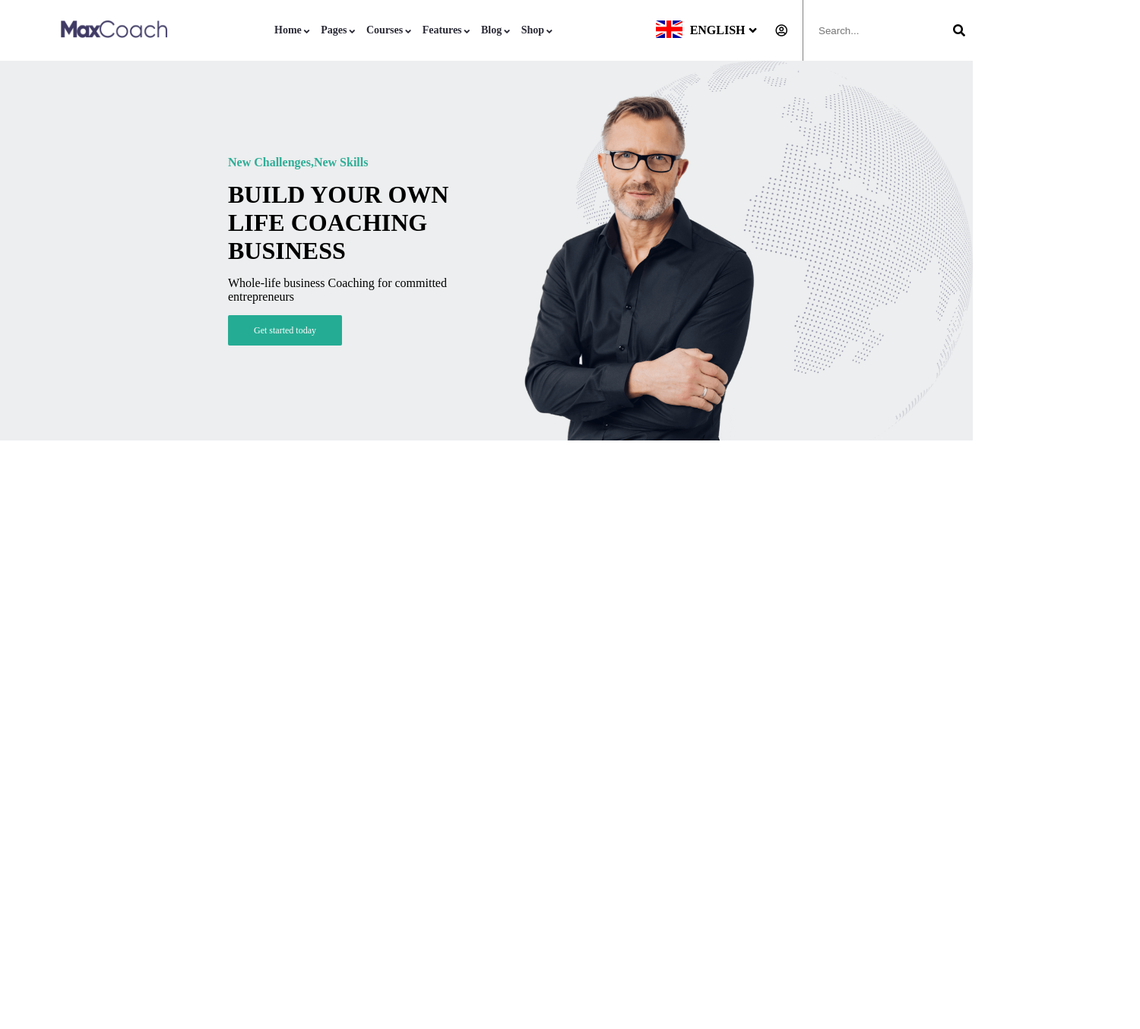
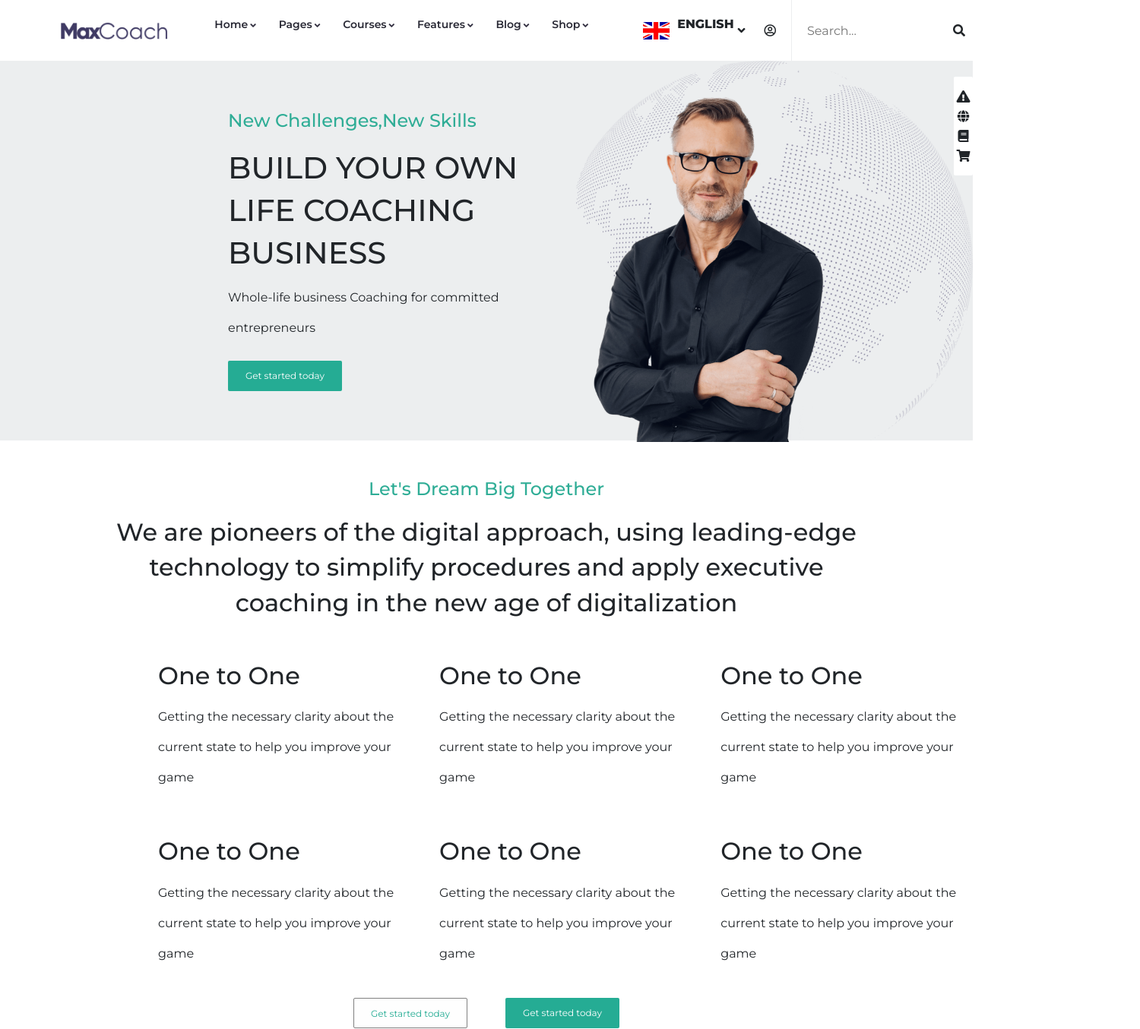
Before and after one commit to enricopic85/proj-html-vuejs, a Vue app: page / in a window 1280 px wide. Shown: the whole page at 76% size, 1500 px wide, since content can reach past the window. Before the commit the page ends 800 px from the top, so only its background shows below. Built offline with nearby package versions, Linux system fonts and the light colour scheme.

Commit message:
componenti card e terza sezione

```diff
--- a/src/App.vue
+++ b/src/App.vue
@@ -1,6 +1,8 @@
 <template>
   <div id="app">
-    <header-app :menu="menu"/>
+    <header-app
+    :menu="menu"
+    :languages="languages"/>
     <main-app />
     <footer-app/>
   </div>
@@ -23,7 +25,19 @@ export default {
   },
   data(){
     return{
-      menu:['Home','Pages','Courses','Features','Blog','Shop']
+      menu:['Home','Pages','Courses','Features','Blog','Shop'],
+      languages:[
+        {
+          id:1,
+          img:'@/../public/img/fr.png',
+          nation:'FRANCE'
+        },
+        {
+          id:2,
+          img:'@/../public/img/de.png',
+          nation:'GERMANY'
+        },
+      ]
     }
   },
 
@@ -32,4 +46,5 @@ export default {
 
 <style lang="scss">
   @import './style/main.scss';
+  @import '@/../style/variables.scss';
 </style>
--- /dev/null
+++ b/src/components/ButtonCta.vue
@@ -0,0 +1,26 @@
+<template>
+   <div class="cta">
+        Get started today
+    </div>
+</template>
+
+<script>
+export default {
+
+}
+</script>
+
+<style lang="scss" scoped>
+@import '@/../style/variables.scss';
+    .cta{
+                color: $white;
+                background-color: $jungle-green-v;
+                width: 150px;
+                height: 40px;
+                line-height: 40px;
+                font-size: 12px;
+                text-align: center;
+                border-radius: 2px;
+                cursor: pointer;
+            }
+</style>
--- /dev/null
+++ b/src/components/CardService.vue
@@ -0,0 +1,18 @@
+<template>
+   <div class="card-service">
+      <h2 class="pb-15">One to One</h2>
+      <p>Getting the necessary clarity about the</p>
+      <p>current state to help you improve your</p>
+      <p>game</p>
+    </div>
+</template>
+
+<script>
+export default {
+
+}
+</script>
+
+<style lang="scss" scoped>
+
+</style>
--- a/src/components/HeaderApp.vue
+++ b/src/components/HeaderApp.vue
@@ -1,17 +1,18 @@
 <template>
     <div>
-       <nav-bar :menu="menu"/>
-       <jumbotron/>
+       <nav-bar
+       :menu="menu"
+       :languages="languages"/>
     </div>
 </template>
 
 <script>
-import Jumbotron from './Jumbotron.vue'
 import NavBar from './NavBar.vue'
 export default {
-  components: { NavBar, Jumbotron },
+  components: { NavBar },
   props:{
-      menu:Array
+      menu:Array,
+      languages:Array
   }
 
 }
--- a/src/components/Jumbotron.vue
+++ b/src/components/Jumbotron.vue
@@ -7,20 +7,26 @@
             <h1 class="pb-15">BUSINESS</h1>
             <p>Whole-life business Coaching for committed</p>
             <p class="pb-15">entrepreneurs</p>
-            <div class="cta">
-                Get started today
-            </div>
+            <button-cta/>
         </div>
         <div class="business-man">
             <div class="coach">
                 <img src="@/../public/img/home-business-hero-avatar.png" alt="">
+            </div>
+            <div class="action">
+                <i class="fas fa-exclamation-triangle"></i>
+                <i class="fas fa-globe"></i>
+                <i class="fas fa-book"></i>
+                <i class="fas fa-shopping-cart"></i>
             </div>
         </div>
     </div>
 </template>
 
 <script>
+import ButtonCta from './ButtonCta.vue'
 export default {
+  components: { ButtonCta },
 
 }
 </script>
@@ -36,23 +42,12 @@ export default {
         background-position: right;
         display: flex;
         align-items: center;
-        // justify-content: center;
+        position: relative;
         .started-today{
             padding-left: 300px;
             padding-right: 100px;
             h4{
                 color: $jungle-green;
-            }
-            .cta{
-                color: $white;
-                background-color: $jungle-green-v;
-                width: 150px;
-                height: 40px;
-                line-height: 40px;
-                font-size: 12px;
-                text-align: center;
-                border-radius: 2px;
-                cursor: pointer;
             }
         }
          .business-man{
@@ -64,6 +59,22 @@ export default {
                         width: 100%;
                     }
                 }
+                .action{
+                    position: absolute;
+                    display: flex;
+                    flex-direction: column;
+                    background-color: white;
+                    width: 25px;
+                    height: 130px;
+                    justify-content: center;
+                    gap: 10px;
+                    align-items: center;
+                    right: 0;
+                    bottom: 349px;
+                    border-radius: 2px;
+
+                }
+
             }
     }
 </style>
--- a/src/components/MainApp.vue
+++ b/src/components/MainApp.vue
@@ -1,10 +1,15 @@
 <template>
-    <div></div>
+    <div>
+         <jumbotron/>
+         <offered-services/>
+    </div>
 </template>
 
 <script>
+import Jumbotron from './Jumbotron.vue'
+import OfferedServices from './OfferedServices.vue'
 export default {
-
+    components:{Jumbotron, OfferedServices}
 }
 </script>
 
--- a/src/components/NavBar.vue
+++ b/src/components/NavBar.vue
@@ -14,7 +14,7 @@
                     <img src="@/../public/img/en.png" alt="">
                 </div>
                 <p>ENGLISH</p>
-                <i class="fas fa-angle-down"></i>
+                <i @click="checked" class="fas fa-angle-down"></i>
                 <i class="far fa-user-circle"></i>
             </div>
             <div class="search">
@@ -28,8 +28,9 @@
 <script>
 export default {
     props:{
-        menu:Array
-    }
+        menu:Array,
+        languages:Array
+    },
 }
 </script>
 
@@ -55,7 +56,7 @@ export default {
             .language{
                 display: flex;
                 align-items: center;
-                border-right: 1px solid grey;
+                border-right: 1px solid $porcelain;
                 height: 80px;
                  p{
                 font-weight: 800;
@@ -64,6 +65,7 @@ export default {
             i{
                 padding-left: 5px;
                 padding-right: 20px;
+                cursor: pointer;
             }
             }
             .search{
@@ -84,7 +86,7 @@ export default {
             padding-left: 20px;
             li{
                 list-style: none;
-                padding-right: 15px;
+                padding-right: 30px;
                display: flex;
                align-items: self-end;
                color: $charade;
@@ -92,8 +94,9 @@ export default {
                font-weight: 600;
                i{
                    padding-left: 3px;
-                    color: $charade;
+                    color: $tuna;
                     font-size: 12px;
+                    line-height: inherit;
                }
             }
         }
--- /dev/null
+++ b/src/components/OfferedServices.vue
@@ -0,0 +1,76 @@
+<template>
+    <div class="offered-services">
+        <div class="dream">
+            <h4 class="dreams">Let's Dream Big Together</h4>
+            <h2 class="tac">We are pioneers of the digital approach, using leading-edge</h2>
+            <h2 class="tac">technology to simplify procedures and apply executive</h2>
+            <h2 class="tac">coaching in the new age of digitalization</h2>
+        </div>
+        <div class="services ">
+            <card-service/>
+            <card-service/>
+            <card-service/>
+            <card-service/>
+            <card-service/>
+            <card-service/>
+        </div>
+            <div class="button-cta ">
+                <div class="cta-learn-more">
+                    Get started today
+                </div>
+                <button-cta/>
+            </div>
+    </div>
+</template>
+
+<script>
+import ButtonCta from './ButtonCta.vue'
+import CardService from './CardService.vue'
+export default {
+    components:{ButtonCta , CardService}
+}
+</script>
+
+<style lang="scss" scoped>
+@import '@/../style/variables.scss';
+    .offered-services{
+        .button-cta{
+            display: flex;
+            width: 100%;
+            justify-content: center;
+             .cta-learn-more{
+                color:$jungle-green-v ;
+                background-color:$white ;
+                width: 150px;
+                height: 40px;
+                line-height: 40px;
+                font-size: 12px;
+                text-align: center;
+                border-radius: 2px;
+                cursor: pointer;
+                border: 1px solid grey;
+                margin-right: 50px;
+            }
+        }
+
+        .dream{
+            .dreams{
+            padding-top: 50px;
+            color: $jungle-green;
+            text-align: center;
+            padding-bottom: 15px;
+        }
+        }
+
+        .services{
+            padding-top: 50px;
+            display: flex;
+            flex-wrap: wrap;
+            width: 1500px;
+            column-gap: 60px;
+            row-gap: 50px;
+            padding-bottom: 30px;
+            padding-left: 208px;
+        }
+    }
+</style>
--- a/style/main.scss
+++ b/style/main.scss
@@ -1,11 +1,20 @@
 @import url('https://use.fontawesome.com/releases/v5.7.1/css/all.css');
-// @import '~bootstrap/scss/bootstrap.scss';
+@import url('https://fonts.googleapis.com/css2?family=Montserrat:ital,wght@0,300;0,400;0,500;0,600;0,700;0,800;1,200;1,300;1,400;1,500;1,600;1,700;1,900&display=swap');
+@import '~bootstrap/scss/bootstrap.scss';
 *{
     margin: 0;
     padding: 0;
     box-sizing: border-box;
 }
-
+body{
+    font-family: 'Montserrat', sans-serif;
+}
 .pb-15{
     padding-bottom: 15px;
 }
+.tac{
+    text-align: center;
+}
+.pl-300{
+    padding-left: 300px;
+}
```
